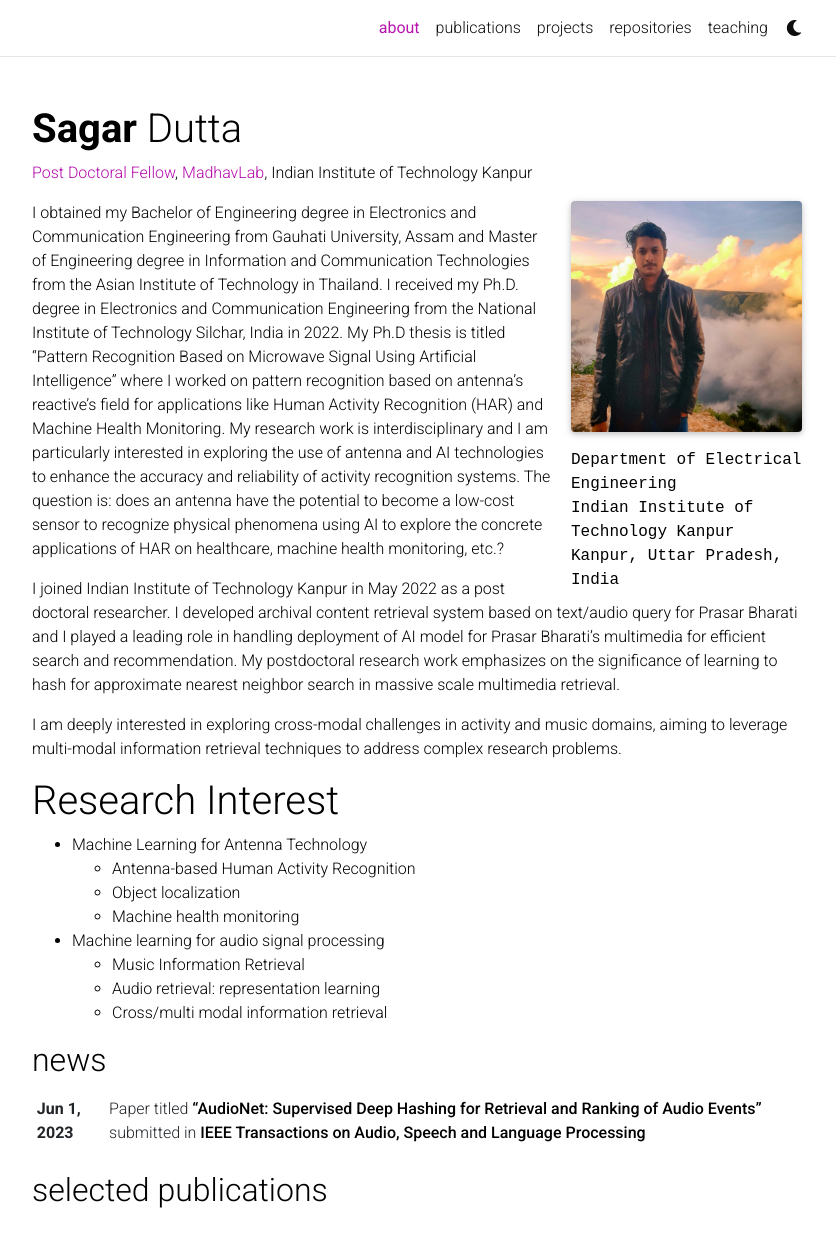
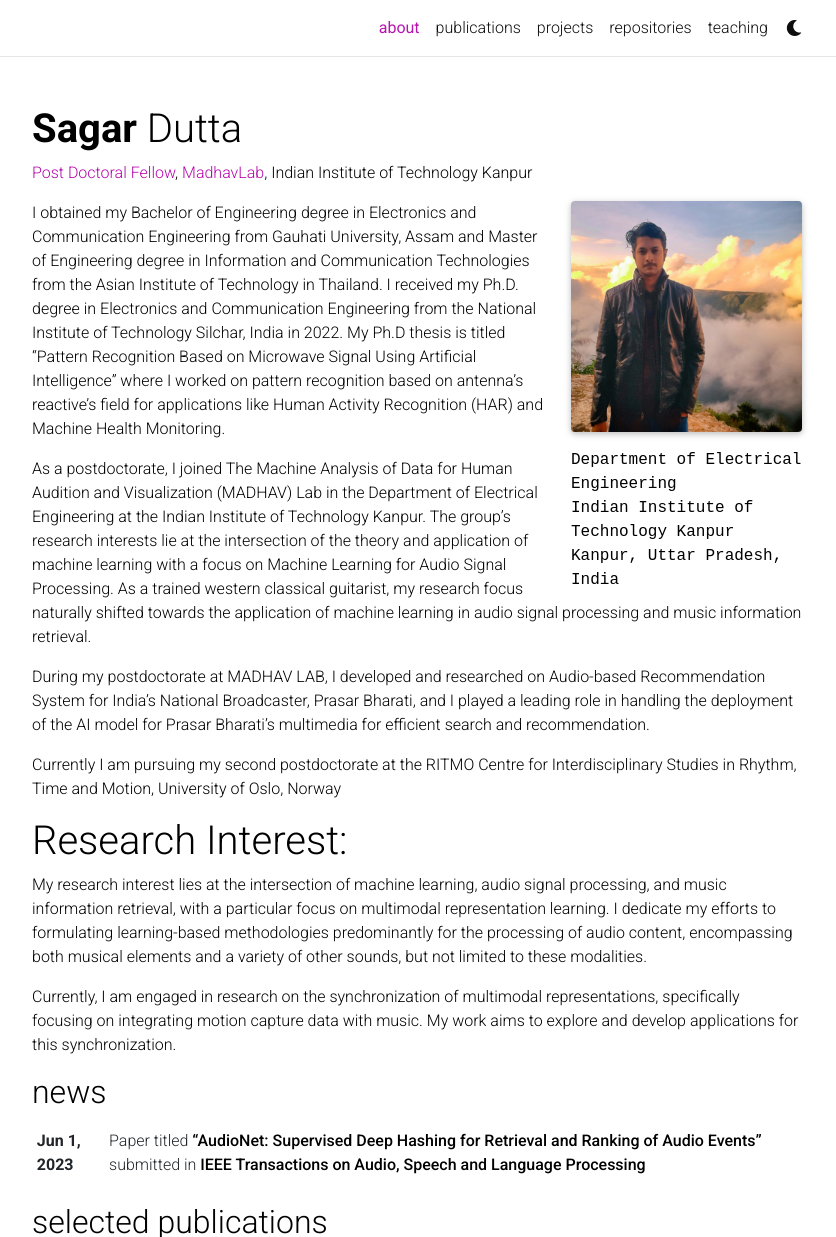
Before and after one commit to sagar0dutta/sagar0dutta.github.io, a Jekyll site: the page built from _pages/about.md, in a window 1280 px wide and 1400 px high, cut to the strip 0-1237 px from the top of the window. Shown: the whole strip, without its empty margins (223-1059 px from the left). Built offline with Jekyll 4.4.1, drawn with Linux system fonts in a browser that asks for light colours; full-size pictures stand in for the smaller copies a plugin makes; comment, search, counter and statistics services are not loaded; a style sheet for code colours, icons or effects is not loaded.

Commit message:
Update about.md

```diff
--- a/_pages/about.md
+++ b/_pages/about.md
@@ -19,20 +19,16 @@ selected_papers: true # includes a list of papers marked as "selected={true}"
 social: true  # includes social icons at the bottom of the page
 ---
 
-I obtained my Bachelor of Engineering degree in Electronics and Communication Engineering from Gauhati University, Assam and Master of Engineering degree in Information and Communication Technologies from the Asian Institute of Technology in Thailand. I received my Ph.D. degree in Electronics and Communication Engineering from the National Institute of Technology Silchar, India in 2022. My Ph.D thesis is titled "Pattern Recognition Based on Microwave Signal Using Artificial Intelligence" where I worked on pattern recognition based on antenna's reactive's field for applications like Human Activity Recognition (HAR) and Machine Health Monitoring. My research work is interdisciplinary and I am particularly interested in exploring the use of antenna and AI technologies to enhance the accuracy and reliability of activity recognition systems. The question is: does an antenna have the potential to become a low-cost sensor to recognize physical phenomena using AI to explore the concrete applications of HAR on healthcare, machine health monitoring, etc.?
+I obtained my Bachelor of Engineering degree in Electronics and Communication Engineering from Gauhati University, Assam and Master of Engineering degree in Information and Communication Technologies from the Asian Institute of Technology in Thailand. I received my Ph.D. degree in Electronics and Communication Engineering from the National Institute of Technology Silchar, India in 2022. My Ph.D thesis is titled “Pattern Recognition Based on Microwave Signal Using Artificial Intelligence” where I worked on pattern recognition based on antenna’s reactive’s field for applications like Human Activity Recognition (HAR) and Machine Health Monitoring.
 
-I joined Indian Institute of Technology Kanpur in May 2022 as a post doctoral researcher. I developed archival content retrieval system based on text/audio query for Prasar Bharati and I played a leading role in handling deployment of AI model for Prasar Bharati's multimedia for efficient search and recommendation. My postdoctoral research work emphasizes on the significance of learning to hash for approximate nearest neighbor search in massive scale multimedia retrieval.
+As a postdoctorate, I joined The Machine Analysis of Data for Human Audition and Visualization (MADHAV) Lab in the Department of Electrical Engineering at the Indian Institute of Technology Kanpur. The group’s research interests lie at the intersection of the theory and application of machine learning with a focus on Machine Learning for Audio Signal Processing. As a trained western classical guitarist, my research focus naturally shifted towards the application of machine learning in audio signal processing and music information retrieval.
 
-I am deeply interested in exploring cross-modal challenges in activity and music domains, aiming to leverage multi-modal information retrieval techniques to address complex research problems.
+During my postdoctorate at MADHAV LAB, I developed and researched on Audio-based Recommendation System for India’s National Broadcaster, Prasar Bharati, and I played a leading role in handling the deployment of the AI model for Prasar Bharati’s multimedia for efficient search and recommendation.
 
-# Research Interest
+Currently I am pursuing my second postdoctorate at the RITMO Centre for Interdisciplinary Studies in Rhythm, Time and Motion, University of Oslo, Norway
 
-- Machine Learning for Antenna Technology
-  - Antenna-based Human Activity Recognition
-  - Object localization
-  - Machine health monitoring
+# Research Interest:
 
-- Machine learning for audio signal processing
-  - Music Information Retrieval
-  - Audio retrieval: representation learning
-  - Cross/multi modal information retrieval
+My research interest lies at the intersection of machine learning, audio signal processing, and music information retrieval, with a particular focus on multimodal representation learning. I dedicate my efforts to formulating learning-based methodologies predominantly for the processing of audio content, encompassing both musical elements and a variety of other sounds, but not limited to these modalities.
+
+Currently, I am engaged in research on the synchronization of multimodal representations, specifically focusing on integrating motion capture data with music. My work aims to explore and develop applications for this synchronization.
```
